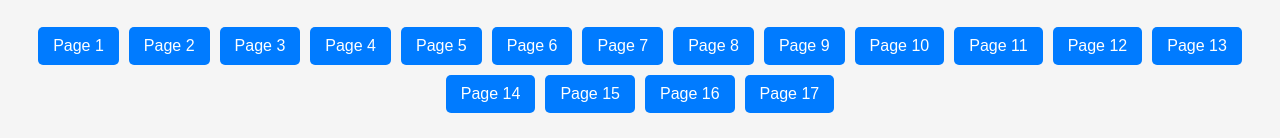
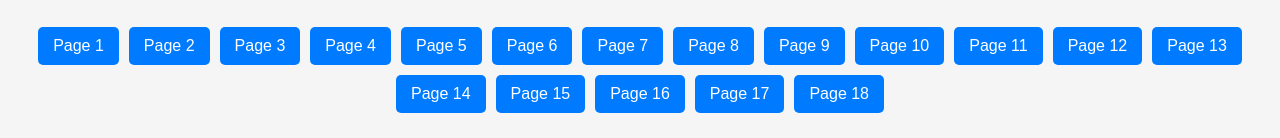
Before and after one commit to Martinezworldwide/iPhone-Website-, a plain HTML site: page index.html in a window 1280 px wide. Shown: the part 5664-5802 px from the top of the page. Drawn offline with Linux system fonts and the light colour scheme.

Commit message:
Update index.html

```diff
--- a/index.html
+++ b/index.html
@@ -115,7 +115,9 @@
         <a href="page15.html" class="nav-link">Page 15</a>
          <a href="page16.html" class="nav-link">Page 16</a>
          <a href="page17.html" class="nav-link">Page 17</a>
-        </a>
+        <a href="page18.html" class="nav-link">Page 18</a>
+
+    </a>
 
     </nav>
 </body>
```
